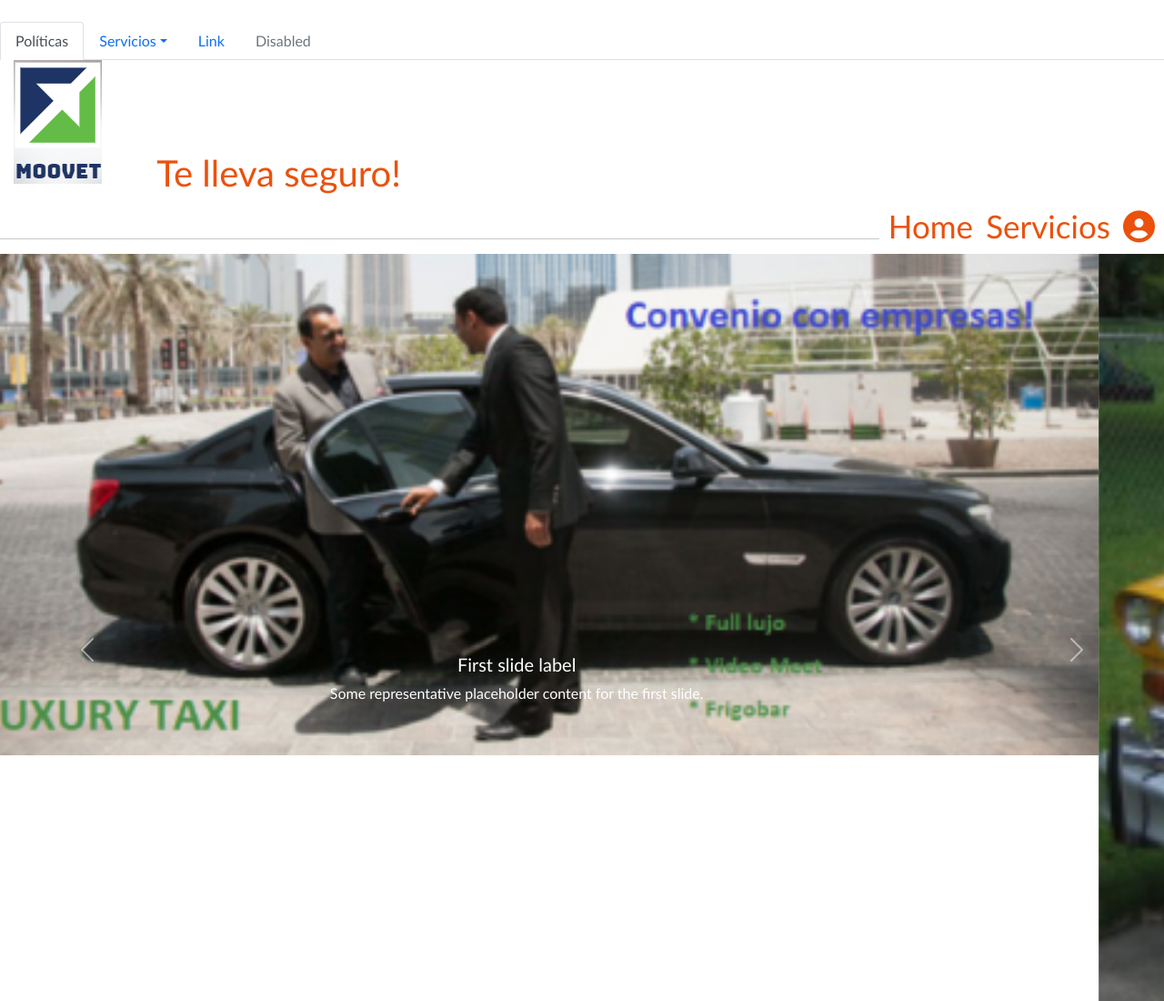
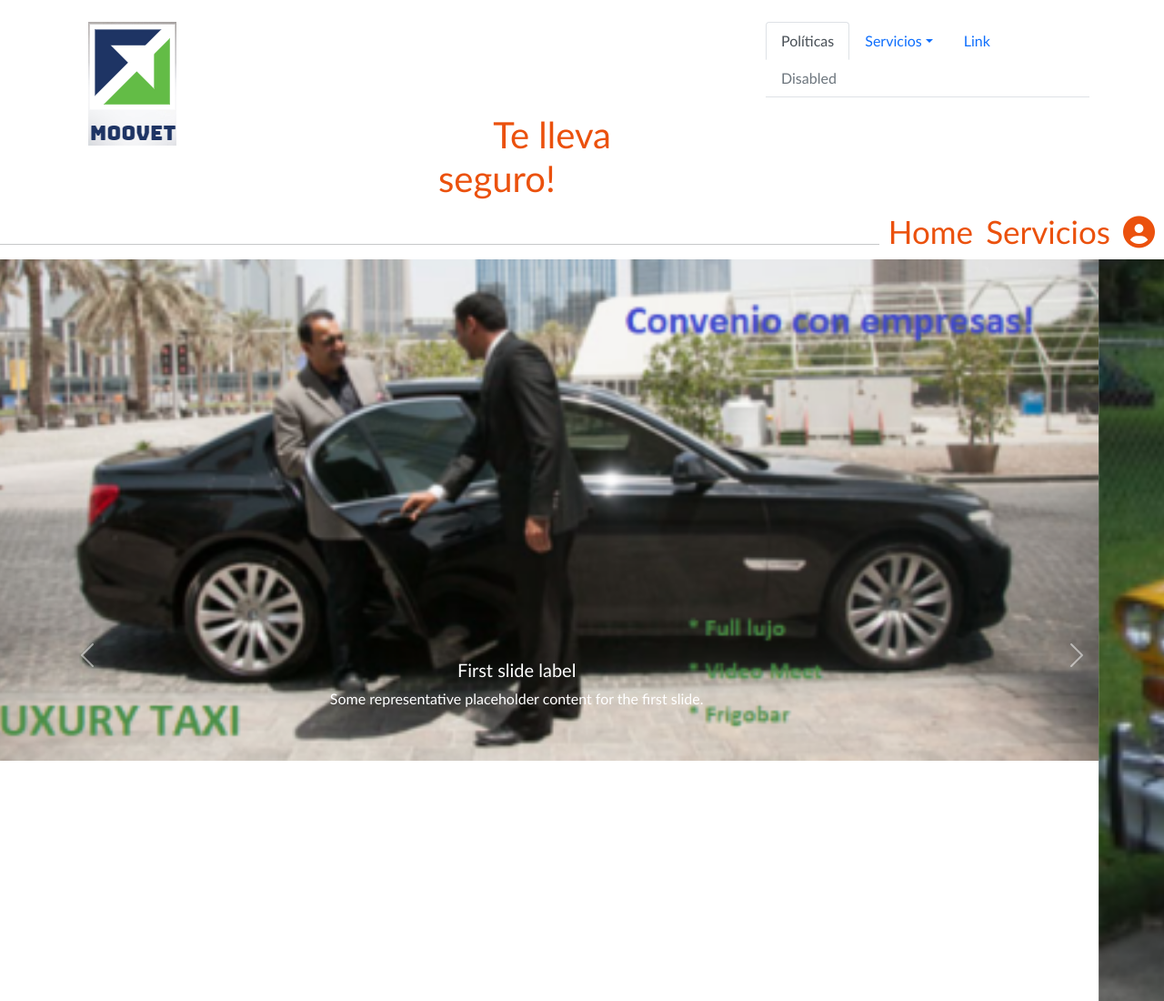
Before and after one commit to sercanno/EVA-2-EMove-SCF, a plain HTML site: page Eva2_1 SCF/index.html in a window 1280 px wide. Shown: the top 1100 px of the page at 91% size. Drawn offline with nearby package versions, Linux system fonts and the light colour scheme; files whose address does not match are found by name.

Commit message:
nav nuevo
Modifica nav

```diff
--- a/Eva2_1 SCF/index.html
+++ b/Eva2_1 SCF/index.html
@@ -17,6 +17,18 @@
     <body>
         <header>
 
+            <div class="container">
+                <div class="row">
+
+                    <div class="col order-2">
+                        <img src="imagenes/LogoMoovet.PNG" alt="No Encontrado"/>
+                    </div>
+
+                    <div class="col order-2">
+                        <h1> &nbsp &nbsp &nbsp Te lleva seguro!</h1>
+                    </div>
+
+                    <div class="col order-2">
                         <ul class="nav nav-tabs">
                             <li class="nav-item">
                                 <a class="nav-link active" aria-current="page" href="#">Políticas</a>
@@ -41,10 +53,10 @@
                             </li>
                         </ul>
 
+                    </div>
+                </div>
+            </div>
 
-
-            <div><img src="imagenes/LogoMoovet.PNG" alt="No Encontrado"/></div>
-            <div><h1> &nbsp &nbsp &nbsp Te lleva seguro!</h1></div>
             <nav>
                 <ul>
                     <li><a href="home.html" target="mi_iframe">Home</a></li>
```
Lines whose indentation alone changed are shown as unchanged.
